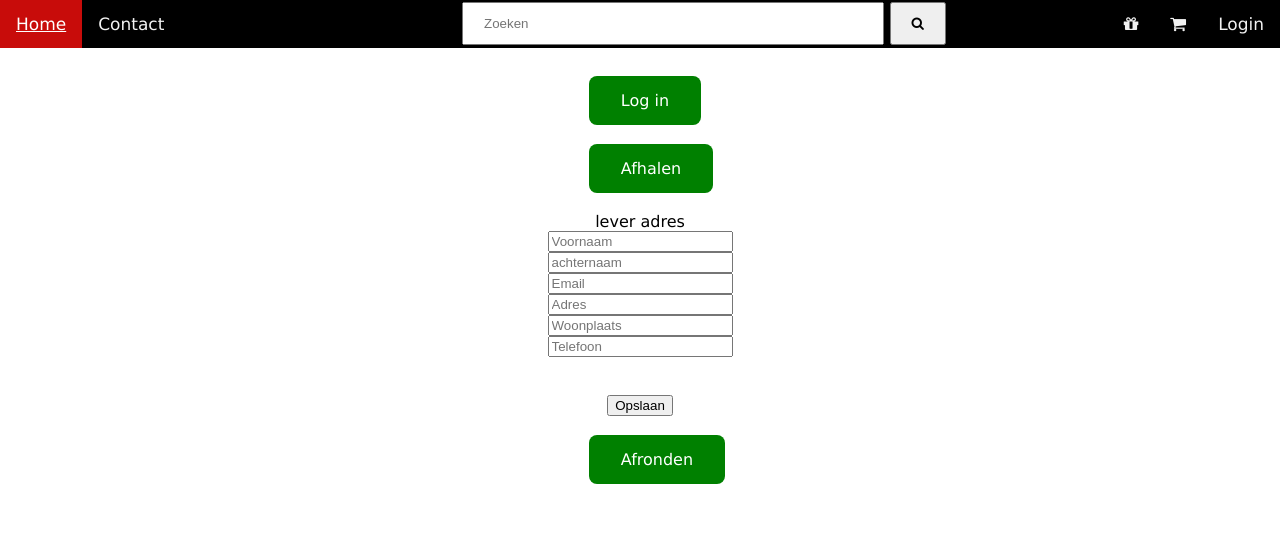
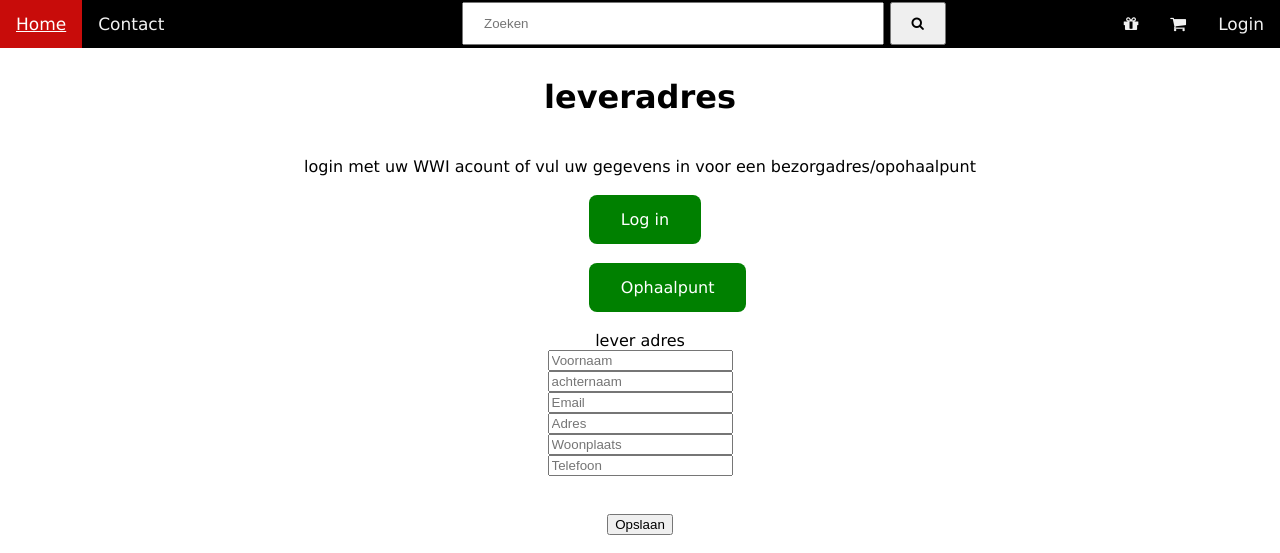
Before and after one commit to JosDUisterhout/wwi, a PHP site: page /bestellen.php in a window 1280 px wide. Shown: the top 553 px of the page. Run offline with PHP 8.4, Linux system fonts and the light colour scheme; data that the repository does not hold is empty.

Commit message:
B&A update

```diff
--- a/bestellen.php
+++ b/bestellen.php
@@ -5,12 +5,15 @@ include('include.php');
 ?>
 <br>
 <br>
+<br><center>
+<h1>leveradres</h1>
 <br>
-<br>
+login met uw WWI acount of vul uw gegevens in voor een bezorgadres/opohaalpunt
+<br></center><br>
 <!DOCTYPE html>
 <html>
 <a href="acount.php" class="center"><i<i class="button">Log in</i></a><br><br>
-<a  href="afhalen.php" class="afhaal"><i<i class="button">Afhalen</i></a>
+<a  href="afhalen.php" class="afhaal"><i<i class="button">Ophaalpunt</i></a>
 <form action="betaal.php" method="get" >
 <vradres>
 <br>
```
Also changed, not shown: afhalen.php (+11 -7 lines).
